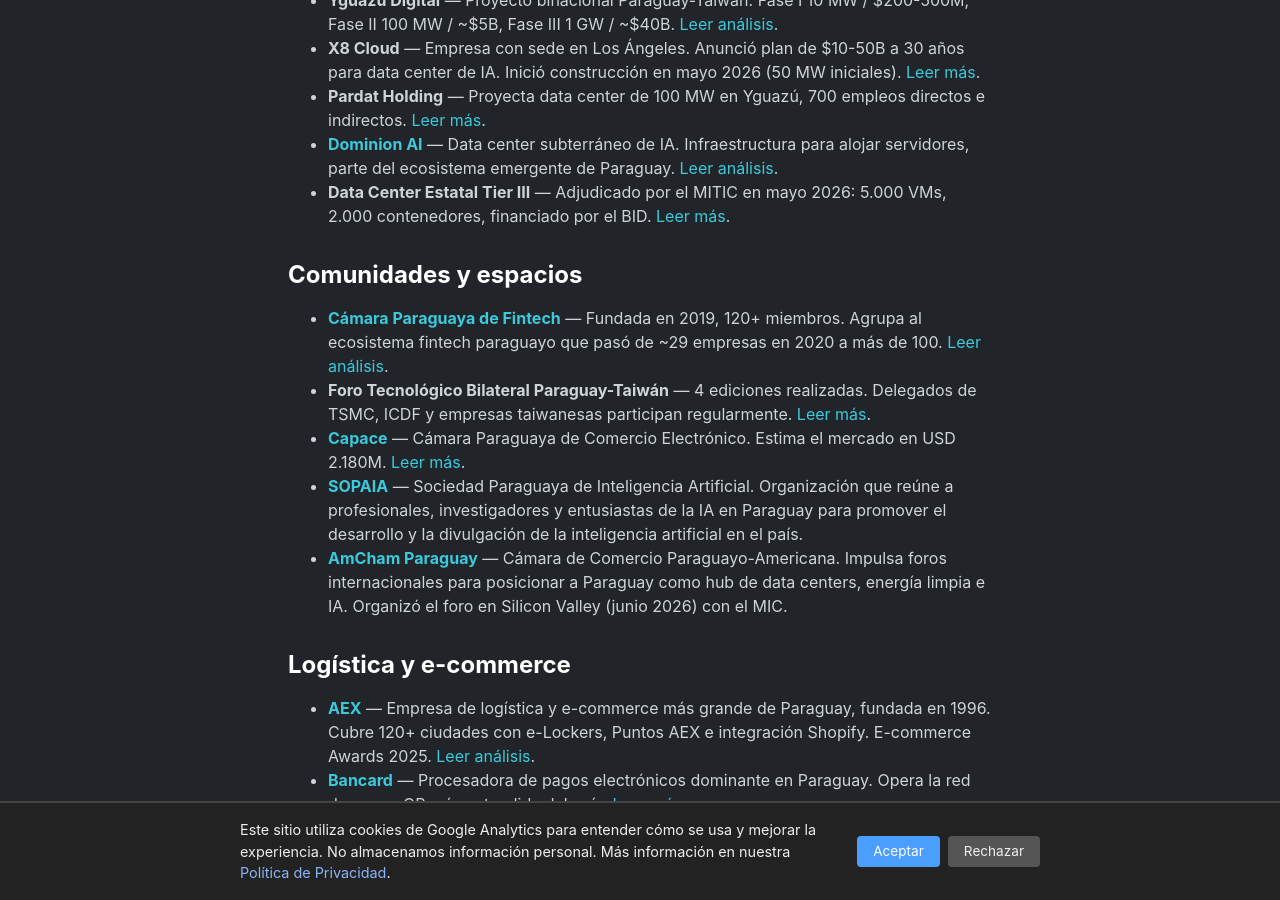
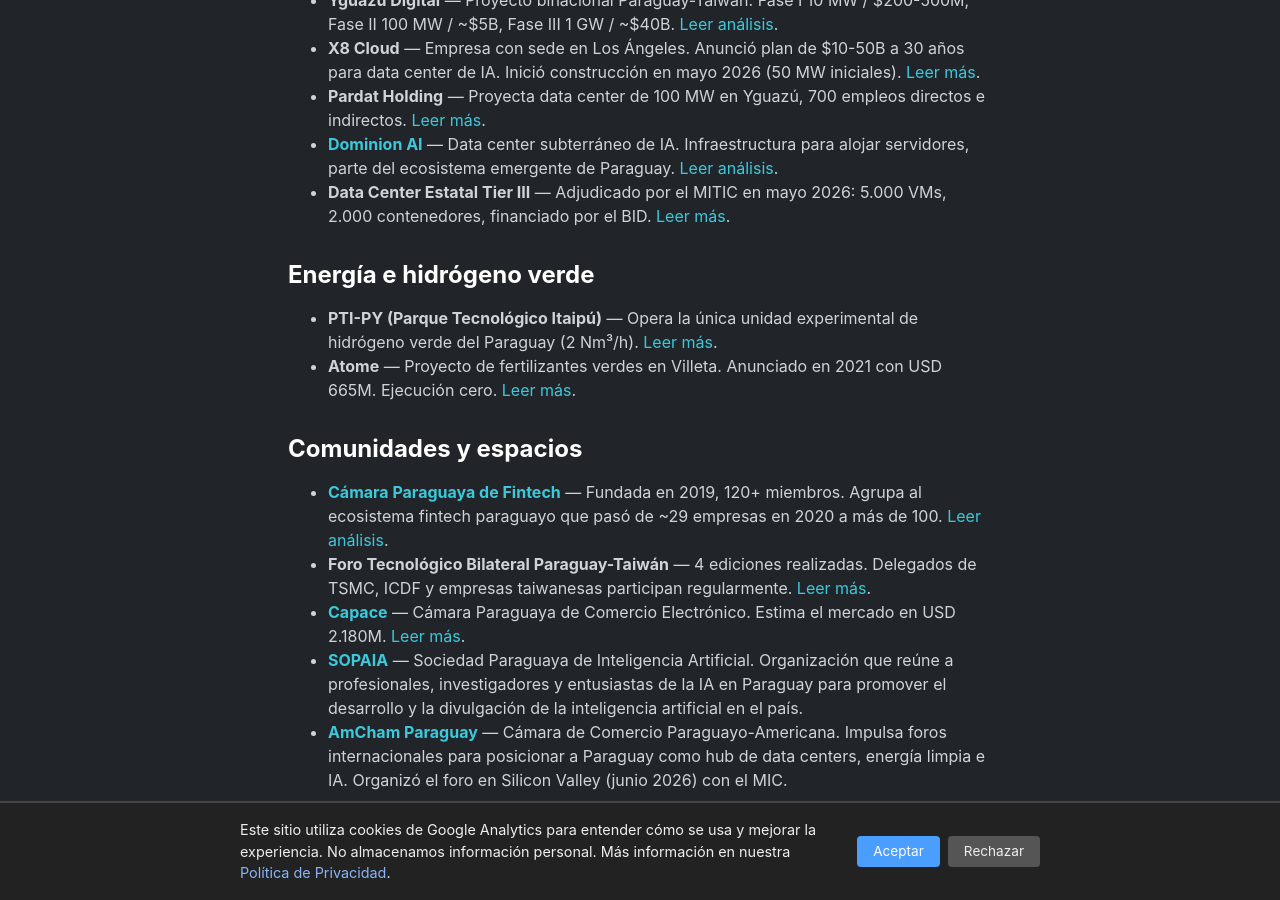
Before and after one commit to miravosqueinteresante/muchotexto.net, a Jekyll site: the page built from directorio.markdown, in a window 1280 px wide and 900 px high, scrolled down 935 px. Built offline with Jekyll 4.4.1, drawn with Linux system fonts in a browser that asks for light colours.

Commit message:
Observatorio articulo #5: glosario (+8), cronologia (+3), directorio (+2), casos de uso (+1), regulacion (+1)

```diff
--- a/cronologia.markdown
+++ b/cronologia.markdown
@@ -28,6 +28,7 @@
 
 ## 2020 — 2023
 
+- **2021** — Atome anuncia [USD 665 millones](/articulos/2026/07/27/hidrogeno-verde-paraguay/) para fertilizantes verdes en Villeta. Cuatro años después, ejecución cero.
 - **2021** — China prohíbe la minería de criptomonedas. El [65-75% de la tasa de hash global se relocaliza](/articulos/2026/07/07/criptomineria-paraguay-energia-barata/). Comienza el éxodo minero hacia Paraguay.
 - **2021** — El [Expediente Judicial Electrónico](/articulos/2026/07/21/ia-justicia-paraguay/) alcanza cobertura en las 18 circunscripciones judiciales de Paraguay.
 - **2022** — [Sequía histórica en Paraguay](/articulos/2026/07/01/de-la-soja-al-silicio-matriz-exportadora-paraguay/): la cosecha de soja cae 60% por La Niña. El PIB crece solo 0.1%.
--- a/directorio.markdown
+++ b/directorio.markdown
@@ -27,6 +27,11 @@
 - **Pardat Holding** — Proyecta data center de 100 MW en Yguazú, 700 empleos directos e indirectos. [Leer más](/articulos/2026/07/10/talento-tech-paraguay-ia/).
 - **[Dominion AI](https://dominionaipy.com/)** — Data center subterráneo de IA. Infraestructura para alojar servidores, parte del ecosistema emergente de Paraguay. [Leer análisis](/articulos/2026/07/21/ia-justicia-paraguay/).
 - **Data Center Estatal Tier III** — Adjudicado por el MITIC en mayo 2026: 5.000 VMs, 2.000 contenedores, financiado por el BID. [Leer más](/articulos/2026/07/16/ia-soberana-paraguay/).
+
+## Energía e hidrógeno verde
+
+- **PTI-PY (Parque Tecnológico Itaipú)** — Opera la única unidad experimental de hidrógeno verde del Paraguay (2 Nm³/h). [Leer más](/articulos/2026/07/27/hidrogeno-verde-paraguay/).
+- **Atome** — Proyecto de fertilizantes verdes en Villeta. Anunciado en 2021 con USD 665M. Ejecución cero. [Leer más](/articulos/2026/07/27/hidrogeno-verde-paraguay/).
 
 ## Comunidades y espacios
 
```
